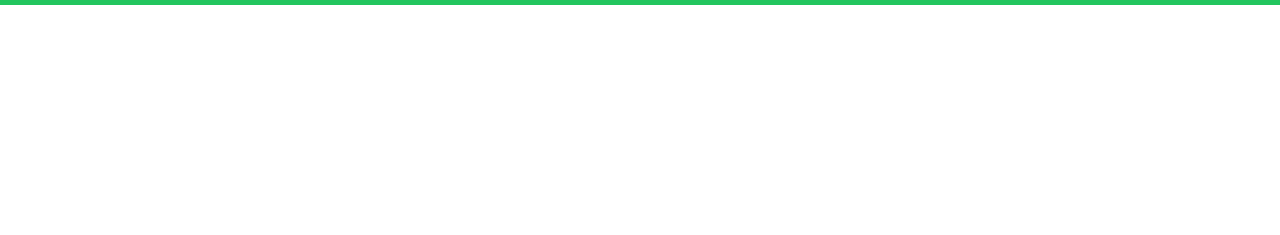
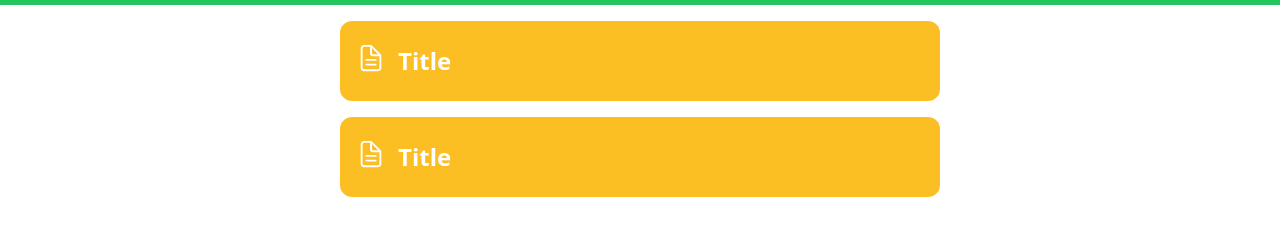
Before and after one commit to StivenF0/doc-ly, an Astro site: page / in a window 1280 px wide. Shown: the part 59-294 px from the top of the page. Built offline with nearby package versions, Linux system fonts and the light colour scheme; Astro itself is replaced by a stand-in of ours.

Commit message:
Make the main section and do the design for the cards

```diff
--- /dev/null
+++ b/src/components/DocumentIcon.tsx
@@ -0,0 +1,4 @@
+export default () => {
+  const __html = '<ion-icon name="document-text-outline"></ion-icon>';
+  return <span dangerouslySetInnerHTML={{ __html }} />;
+};
--- /dev/null
+++ b/src/layouts/Body.astro
@@ -0,0 +1,24 @@
+---
+import DocumentIcon from "../components/DocumentIcon";
+---
+
+<div class="max-w-[calc(600px+2rem)] mx-auto px-4 py-4 gap-4 flex flex-col">
+  <!-- Card -->
+  <div
+    class="w-full h-20 bg-amber-400 rounded-xl flex items-center px-4 text-white gap-3"
+  >
+    <div class="text-3xl">
+      <DocumentIcon />
+    </div>
+    <div class="flex-1 text-2xl font-semibold align-middle">Title</div>
+  </div>
+  <!-- Card -->
+  <div
+    class="w-full h-20 bg-amber-400 rounded-xl flex items-center px-4 text-white gap-3"
+  >
+    <div class="text-3xl">
+      <DocumentIcon />
+    </div>
+    <div class="flex-1 text-2xl font-semibold align-middle">Title</div>
+  </div>
+</div>
--- a/src/pages/index.astro
+++ b/src/pages/index.astro
@@ -2,11 +2,13 @@
 import Layout from "../layouts/Layout.astro";
 import Header from "../layouts/Header.astro";
 import Sidebar from "../layouts/Sidebar.astro";
+import Body from "../layouts/Body.astro";
 ---
 
 <Layout title="Doc.ly">
   <main class="overflow-x-hidden relative min-h-screen w-full">
     <Header type="sidebar" />
     <Sidebar />
+    <Body />
   </main>
 </Layout>
```
